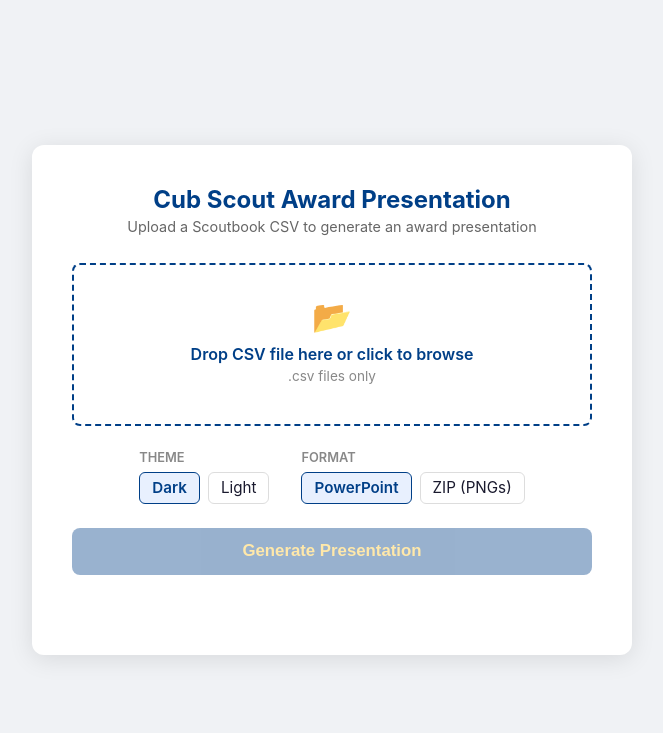
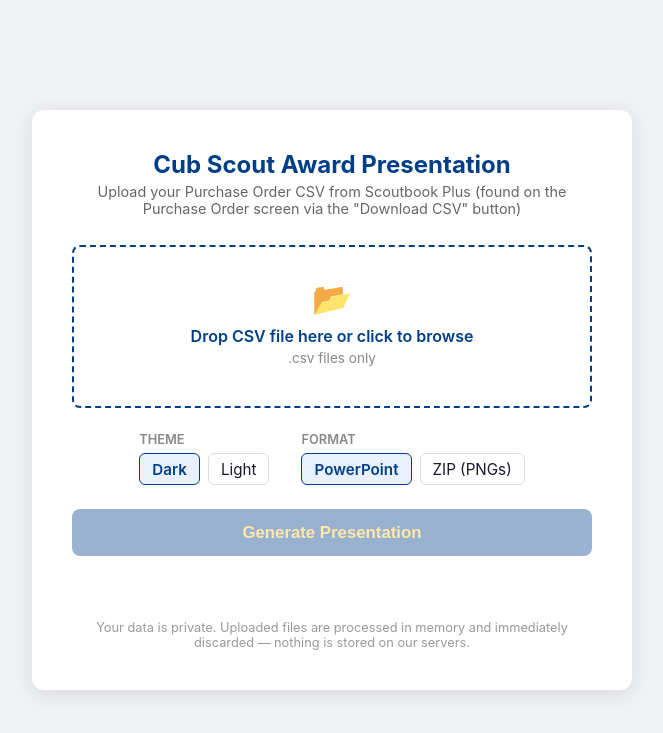
Before and after one commit to abrezinsky/cub-scout-award-slides, a Flask app: page / in a window 1280 px wide. Shown: the top 733 px of the page, without its empty margins (308-971 px from the left). Run offline with Flask 3, Linux system fonts and the light colour scheme.

Commit message:
Name downloads after uploaded file, add privacy note
Download filenames now derived from the upload (e.g. pack123.csv →
pack123_pres.pptx). Updated subtitle with Scoutbook Plus instructions
and added privacy note about not storing files.

```diff
--- a/app.py
+++ b/app.py
@@ -44,6 +44,11 @@ def generate():
     fmt = request.form.get("format", "pptx")
     light = theme == "light"
 
+    # Derive download name from uploaded filename (strip .csv, add _pres)
+    stem = os.path.splitext(file.filename)[0]
+    ext = "pptx" if fmt == "pptx" else "zip"
+    download_name = f"{stem}_pres.{ext}"
+
     # --- Save CSV to temp file (load_csv expects a path) ---
     try:
         with tempfile.NamedTemporaryFile(suffix=".csv", delete=False) as tmp:
@@ -58,9 +63,9 @@ def generate():
         download_images(sorted_scouts, SKU_MAP, IMAGES_DIR)
 
         if fmt == "pptx":
-            return _generate_pptx_response(sorted_scouts, light)
+            return _generate_pptx_response(sorted_scouts, light, download_name)
         else:
-            return _generate_zip_response(sorted_scouts, light)
+            return _generate_zip_response(sorted_scouts, light, download_name)
 
     except Exception as e:
         return jsonify(error=str(e)), 500
@@ -71,7 +76,7 @@ def generate():
             pass
 
 
-def _generate_pptx_response(sorted_scouts, light):
+def _generate_pptx_response(sorted_scouts, light, download_name):
     """Generate PPTX and return as download."""
     with tempfile.NamedTemporaryFile(suffix=".pptx", delete=False) as tmp:
         tmp_pptx = tmp.name
@@ -92,11 +97,11 @@ def _generate_pptx_response(sorted_scouts, light):
         buf,
         mimetype="application/vnd.openxmlformats-officedocument.presentationml.presentation",
         as_attachment=True,
-        download_name="awards.pptx",
+        download_name=download_name,
     )
 
 
-def _generate_zip_response(sorted_scouts, light):
+def _generate_zip_response(sorted_scouts, light, download_name):
     """Generate ZIP of PNGs and return as download."""
     buf = io.BytesIO()
     with zipfile.ZipFile(buf, "w", zipfile.ZIP_DEFLATED) as zf:
@@ -113,7 +118,7 @@ def _generate_zip_response(sorted_scouts, light):
         buf,
         mimetype="application/zip",
         as_attachment=True,
-        download_name="awards.zip",
+        download_name=download_name,
     )
 
 
--- a/templates/index.html
+++ b/templates/index.html
@@ -147,6 +147,13 @@
   .status.error { color: #c0392b; }
   .status.success { color: #27ae60; }
 
+  .privacy {
+    text-align: center;
+    font-size: 0.8rem;
+    color: #999;
+    margin-top: 1.5rem;
+  }
+
   .spinner {
     display: inline-block;
     width: 18px;
@@ -165,7 +172,7 @@
 <body>
 <div class="card">
   <h1>Cub Scout Award Presentation</h1>
-  <p class="subtitle">Upload a Scoutbook CSV to generate an award presentation</p>
+  <p class="subtitle">Upload your Purchase Order CSV from Scoutbook Plus (found on the Purchase Order screen via the "Download CSV" button)</p>
 
   <!-- Drop zone -->
   <div class="drop-zone" id="drop-zone">
@@ -199,6 +206,9 @@
 
   <!-- Status -->
   <div class="status" id="status"></div>
+
+  <!-- Privacy -->
+  <p class="privacy">Your data is private. Uploaded files are processed in memory and immediately discarded — nothing is stored on our servers.</p>
 </div>
 
 <script>
@@ -291,11 +301,15 @@
       }
 
       const blob = await resp.blob();
-      const ext = format === "pptx" ? "pptx" : "zip";
+      // Use server-provided filename from Content-Disposition, or fallback
+      var dlName = "awards." + (format === "pptx" ? "pptx" : "zip");
+      var cd = resp.headers.get("Content-Disposition") || "";
+      var match = cd.match(/filename="?([^";\n]+)"?/);
+      if (match) dlName = match[1];
       const url = URL.createObjectURL(blob);
       const a = document.createElement("a");
       a.href = url;
-      a.download = "awards." + ext;
+      a.download = dlName;
       document.body.appendChild(a);
       a.click();
       a.remove();
```
Also changed, not shown: tests/test_web.py (+14 -2 lines).
